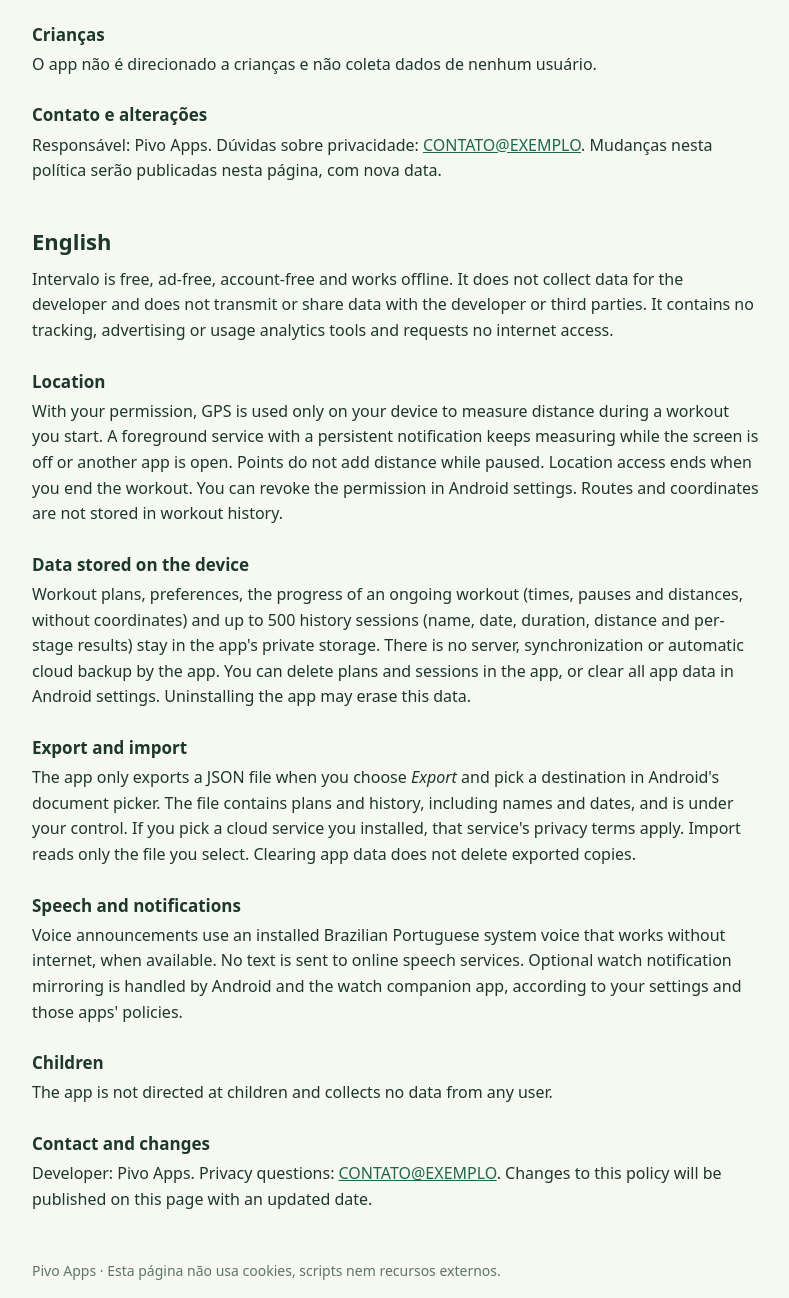
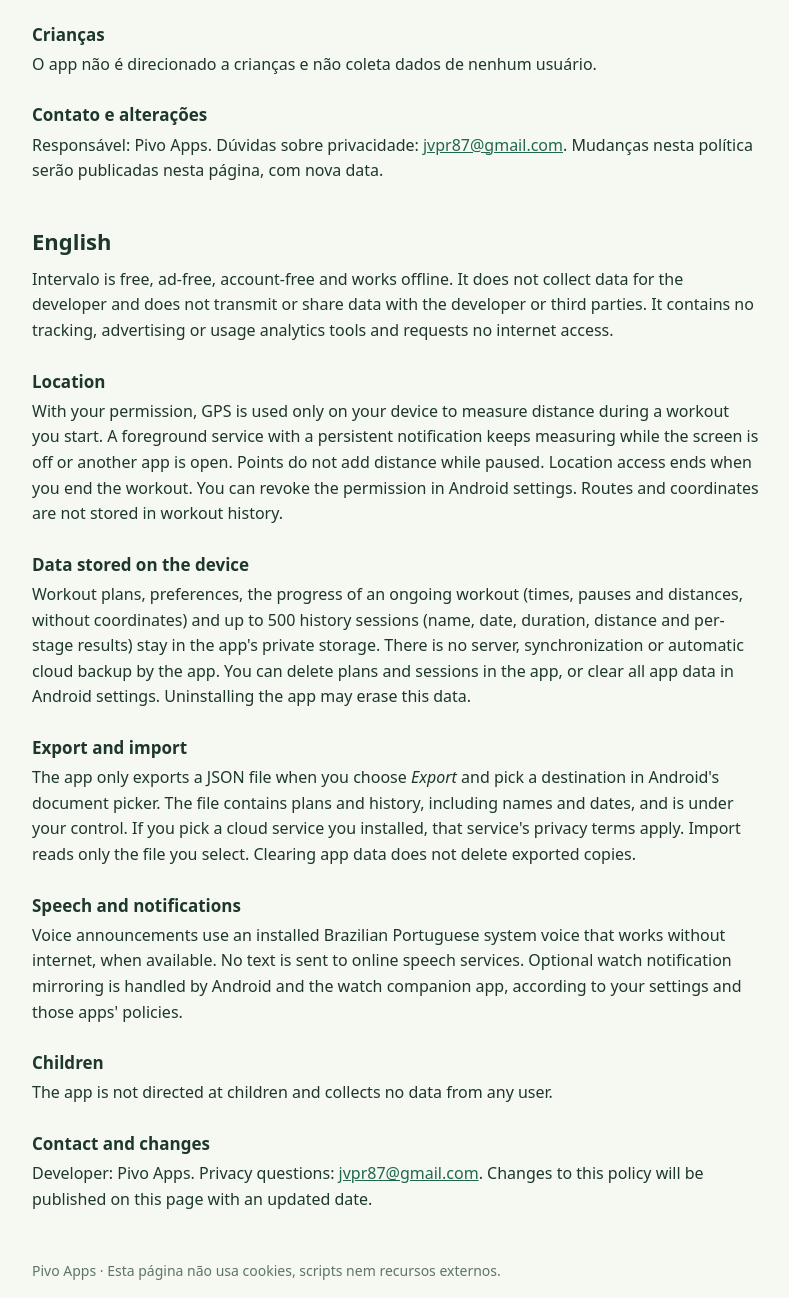
Before and after one commit to pivo-apps/pivo-apps.github.io, a plain HTML site: page intervalo/privacidade/index.html in a window 1280 px wide. Shown: the part 1282-2580 px from the top of the page, without its empty margins (244-1033 px from the left). Drawn offline with Linux system fonts and the light colour scheme.

Commit message:
Contato da política de privacidade
Co-Authored-By: Claude Opus 5.5 <noreply@anthropic.com>
Claude-Session: https://claude.ai/code/session_01Ua2uRdbetmsUvTd1p7TGHm

```diff
--- a/intervalo/privacidade/index.html
+++ b/intervalo/privacidade/index.html
@@ -61,7 +61,7 @@
     <p>O app não é direcionado a crianças e não coleta dados de nenhum usuário.</p>
 
     <h3>Contato e alterações</h3>
-    <p>Responsável: Pivo Apps. Dúvidas sobre privacidade: <a href="mailto:CONTATO@EXEMPLO">CONTATO@EXEMPLO</a>. Mudanças nesta política serão publicadas nesta página, com nova data.</p>
+    <p>Responsável: Pivo Apps. Dúvidas sobre privacidade: <a href="mailto:jvpr87@gmail.com">jvpr87@gmail.com</a>. Mudanças nesta política serão publicadas nesta página, com nova data.</p>
   </section>
 
   <section id="en" lang="en">
@@ -84,7 +84,7 @@
     <p>The app is not directed at children and collects no data from any user.</p>
 
     <h3>Contact and changes</h3>
-    <p>Developer: Pivo Apps. Privacy questions: <a href="mailto:CONTATO@EXEMPLO">CONTATO@EXEMPLO</a>. Changes to this policy will be published on this page with an updated date.</p>
+    <p>Developer: Pivo Apps. Privacy questions: <a href="mailto:jvpr87@gmail.com">jvpr87@gmail.com</a>. Changes to this policy will be published on this page with an updated date.</p>
   </section>
 
   <footer>Pivo Apps · Esta página não usa cookies, scripts nem recursos externos.</footer>
```
